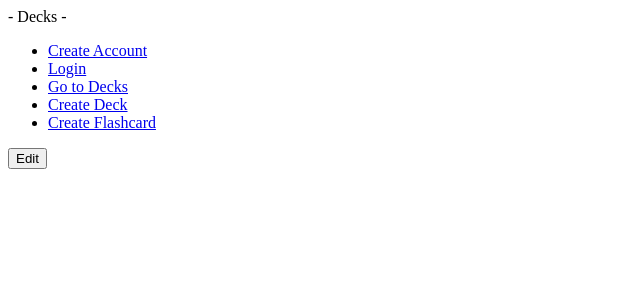
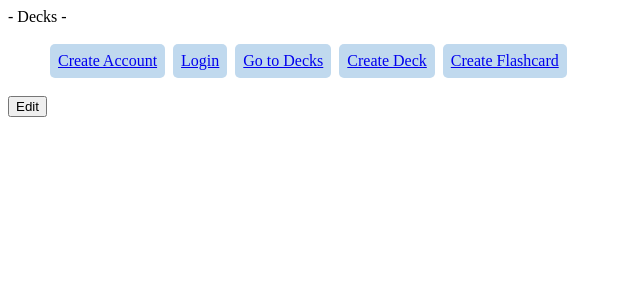
Before and after one commit to momentum-team-4/django-final-project-jameel-taylor, a Django app: template templates/decks/quiz.html in a window 1280 px wide. Shown: the top 300 px of the page, without its empty margins (0-640 px from the left). Run offline with Django 3.2, Linux system fonts and the light colour scheme; the template is opened without the code that fills it, so the values that code supplies are empty.

Commit message:
fixing up some errors, edited nav bar

```diff
--- a/flashcards/models.py
+++ b/flashcards/models.py
@@ -2,7 +2,7 @@ from django.db import models
 from users.models import User
 
 class Deck(models.Model):
-    user = models.ForeignKey(User, on_delete=models.CASCADE)
+    # user = models.ForeignKey(User, on_delete=models.CASCADE)
     name = models.CharField(max_length=255, null=False, blank=False)
     flashcards = models.ManyToManyField('Flashcard')
 
@@ -10,9 +10,9 @@ class Deck(models.Model):
         return f"{self.name}"
 
 class Flashcard(models.Model):
-    user = models.ForeignKey(User, on_delete=models.CASCADE)
+    # user = models.ForeignKey(User, on_delete=models.CASCADE)
     text_prompt = models.TextField()
     answer = models.TextField()
-    decks = models.ManyToManyField(Deck)
+    # decks = models.ManyToManyField(Deck)
 
     # https://docs.djangoproject.com/en/3.1/topics/db/examples/many_to_many/
--- a/static/css/style.css
+++ b/static/css/style.css
@@ -1,2 +1,21 @@
-/* #if we use JS & CSS in this for randomize & flip & score
-*/
+.nav {
+    list-style-type: none;
+    display: inline-flex;
+    margin: 2px;
+    border-radius: 5px;
+    background-color: rgb(192, 217, 238) ;
+    color: rgb(3, 5, 7);
+    padding: 8px;
+    border-style: none;
+    flex-flow: row wrap;
+    text-align: center;
+}
+
+.nav:hover{
+    font-size: 150%;
+}
+
+.navguide{
+
+
+}
--- a/templates/base.html
+++ b/templates/base.html
@@ -15,14 +15,14 @@
 
             <!-- #make this a dropdown option at top of screen -->
             <ul>
-                <li><a href="{% url 'users_create' %}">Create Account</a></li>
-                <li><a href="{% url 'users_login' %}">Login</a></li>
+                <li class="nav"><a href="{% url 'users_create' %}">Create Account</a></li>
+                <li class="nav"><a href="{% url 'users_login' %}">Login</a></li>
                 {% if request.user.is_authenticated %}
-                <li><a href="{% url 'users_login' %}">Logout</a></li>
+                <li class="nav"><a href="{% url 'users_login' %}">Logout</a></li>
                 {% endif %}
-                <li><a href="/decks/">Go to Decks</a></li>
-                <li><a href="/create/deck/">Create Deck</a></li>
-                <li><a href="/create/flashcard/">Create Flashcard</a></li>
+                <li class="nav"><a href="/decks/">Go to Decks</a></li>
+                <li class="nav"><a href="/create/deck/">Create Deck</a></li>
+                <li class="nav"><a href="/create/flashcard/">Create Flashcard</a></li>
             </ul>
 
         </nav>
--- a/templates/decks/quiz.html
+++ b/templates/decks/quiz.html
@@ -1,6 +1,6 @@
 {% extends "base.html" %}
 
-{% block title %}Flashcard Home{% endblock %}
+{% block title %}Flashcards {% endblock %}
 {% block content %}
 <div class="container">
     <div class="row">
```
Also changed, not shown: flashcards/migrations/0002_auto_20200930_1408.py (added).
